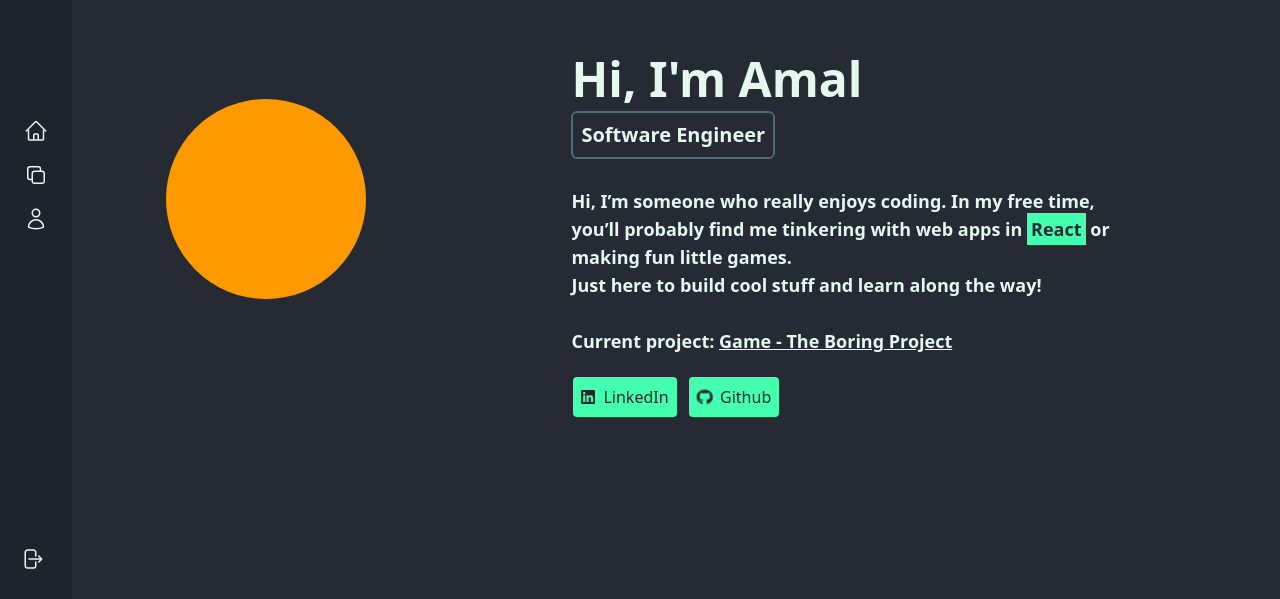
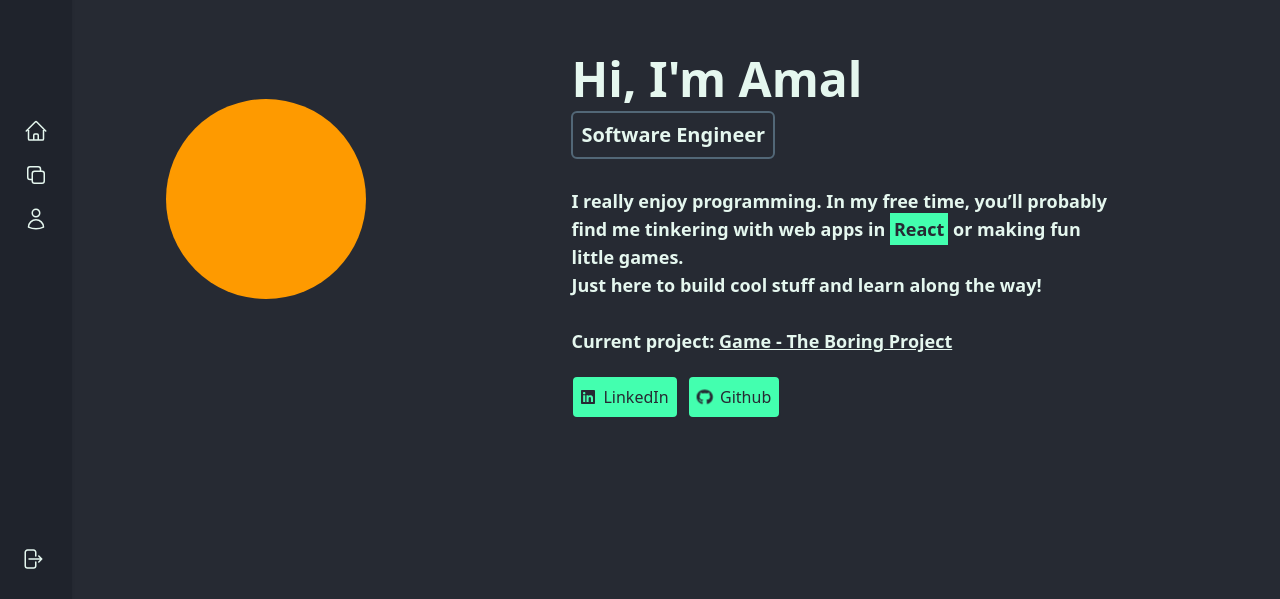
Before and after one commit to amalsaju/PersonalWebsite, a React (Vite) app in the folder personal-website/: page / in a window 1280 px wide. Shown: the part 201-800 px from the top of the page. Built offline with nearby package versions, Linux system fonts and the light colour scheme.

Commit message:
Patch: Home page description update

```diff
--- a/personal-website/src/home/home.jsx
+++ b/personal-website/src/home/home.jsx
@@ -23,7 +23,7 @@ export default function Home() {
         </div>
         <div className="flex w-full font-bold justify-center  text-text-light dark:text-text-dark text-md md:justify-start lg:max-w-xl lg:text-lg">
           <div className="px-15 text-center md:pl-0 md:p-5 md:text-start">
-            Hi, I’m someone who really enjoys coding.
+            I really enjoy programming.
             In my free time, you’ll probably find me tinkering with web apps in <span className="bg-highlight-light dark:bg-highlight-dark text-primary-light dark:text-primary-dark p-1 ">React</span> or making fun little games.
            <br />
             Just here to build cool stuff and learn along the way!
```
